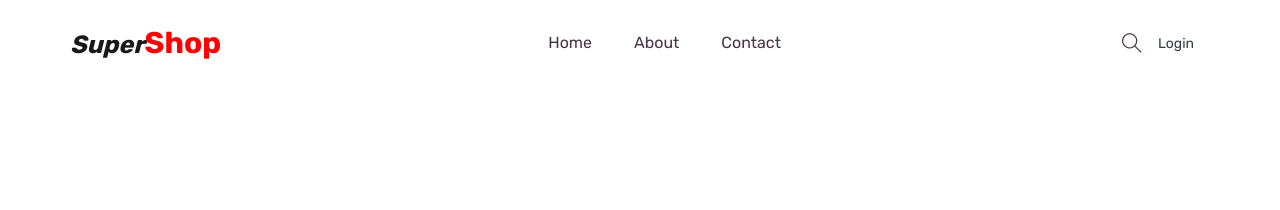
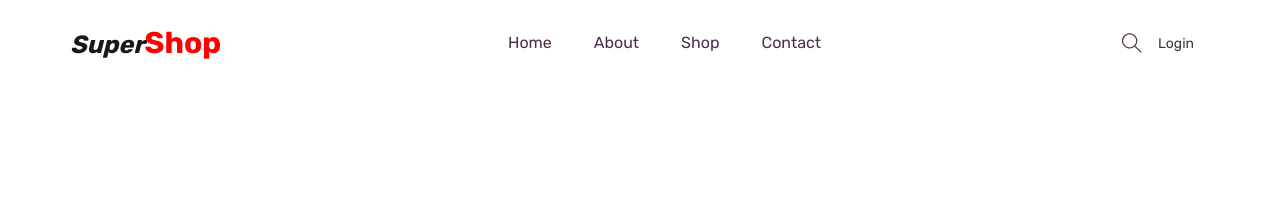
Before and after one commit to prem7443/supershop, a Django app: page / in a window 1280 px wide; the page is wider, and only the part inside the window is pictured. Shown: the top 210 px of that part. Run offline with Django 4.2, Linux system fonts and the light colour scheme; data comes from the database, SQL or seed files in the repository; some libraries are stand-ins or nearby versions.

Commit message:
add button1

```diff
--- a/mainApp/templates/index.html
+++ b/mainApp/templates/index.html
@@ -51,9 +51,9 @@
                                 <li class="nav-item">
                                     <a class="nav-link" href="{% url 'about' %}">About</a>
                                 </li>
-                               <!-- <li class="nav-item">
+                               <li class="nav-item">
                                     <a class="nav-link" href="/shop/All/All/All">Shop</a>
-                                </li>-->
+                                </li>
                                 <!-- <li class="nav-item dropdown">
                                     <a class="nav-link dropdown-toggle" href="#" id="navbarDropdown_3" role="button"
                                         data-toggle="dropdown" aria-haspopup="true" aria-expanded="false">
```
